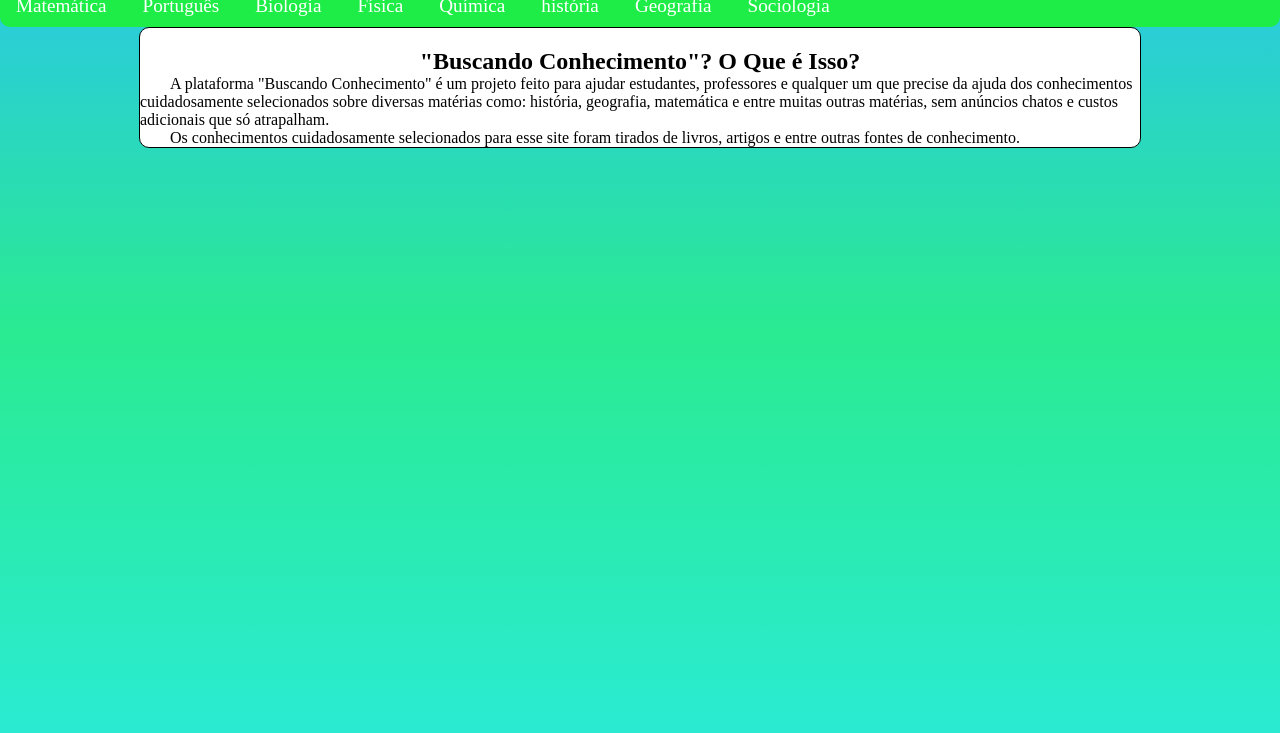
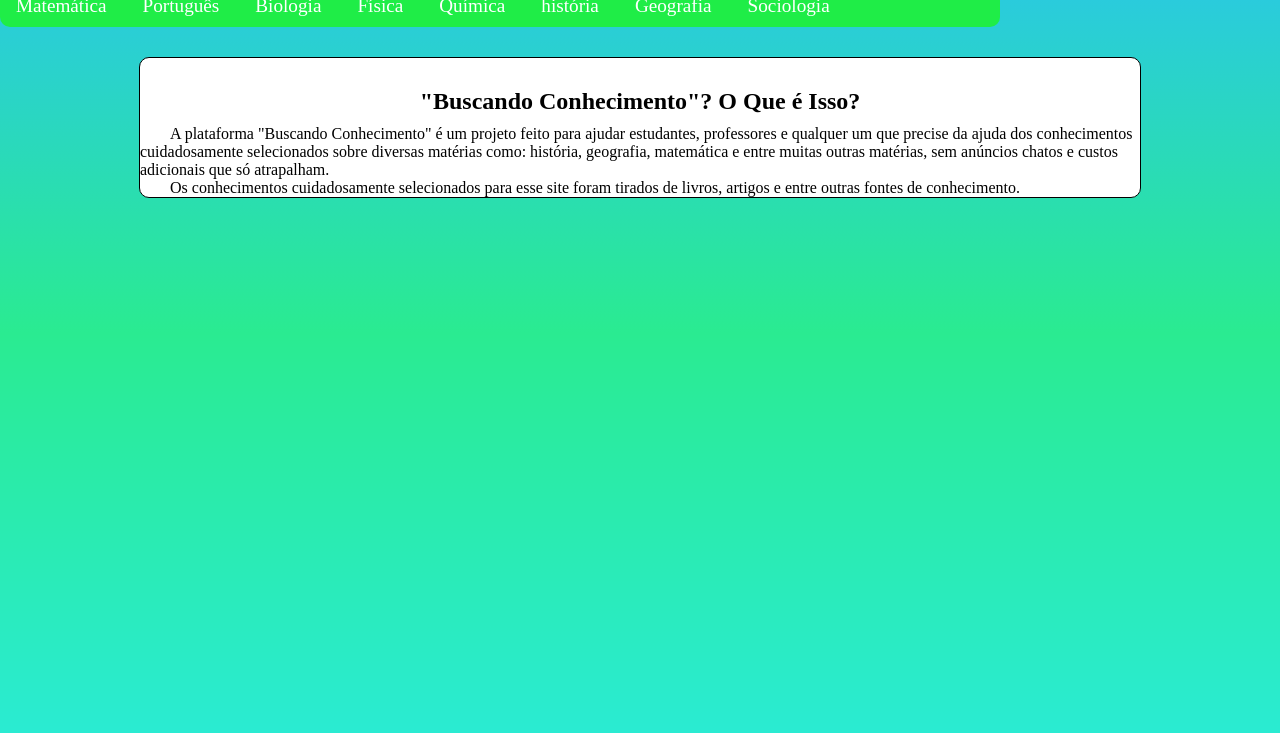
Before and after one commit to EduardoHRVitorino/projeto-conhecimento, a plain HTML site: page initialpage/index.html in a window 1280 px wide. Shown: the part 67-800 px from the top of the page. Drawn offline with Linux system fonts and the light colour scheme; a web font is replaced by a local one.

Commit message:
7/02 17:50

```diff
--- a/css/initialpage.css
+++ b/css/initialpage.css
@@ -41,7 +41,7 @@ p{
 }
 header {
     margin: auto;
-    background-color: black;
+    background-image: linear-gradient(to top, black, rgb(0, 0, 0), rgb(9, 9, 9), rgb(0, 0, 0), black);
 
 
 }
@@ -61,6 +61,7 @@ main{
 main > h2{
     margin: auto;
     text-align: center;
+    padding: 10px;
 
 }
 a{
@@ -82,8 +83,9 @@ h2{
 nav{
 
     min-width: 300px;
-    max-width: 1500px;
+    max-width: 1000px;
     background-color: var(--verde1); border-radius: 10px;
     padding-top: 10px; padding-bottom: 10px;
+    margin-bottom: 30px;
 
 }
```
